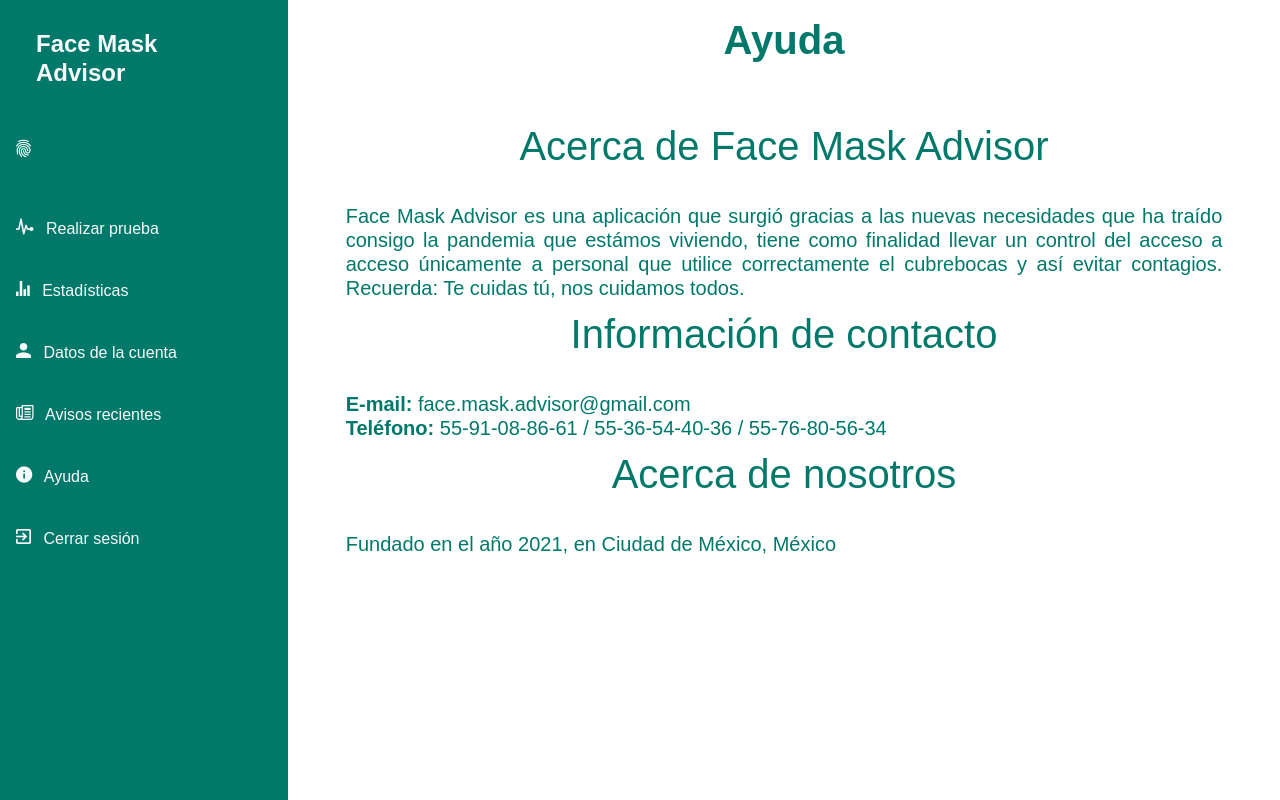
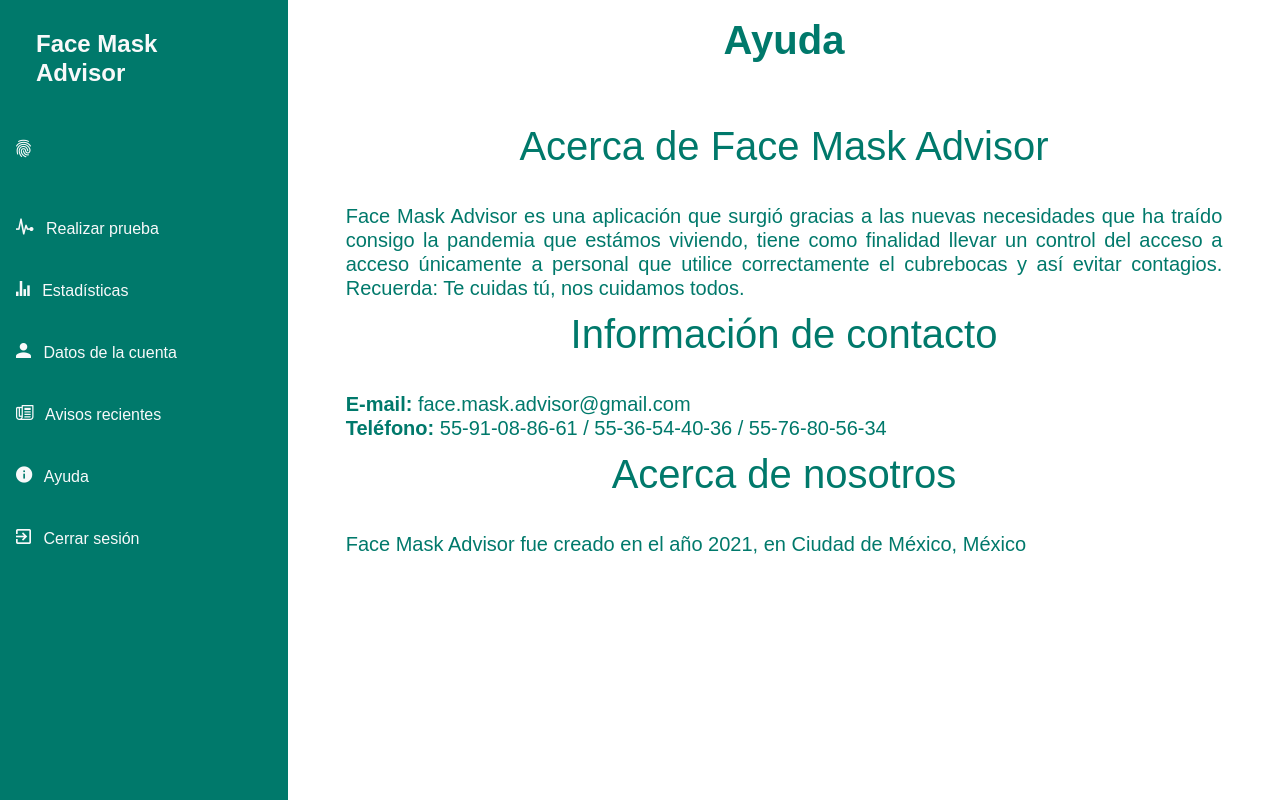
Before and after one commit to david-oaxaca/FaceMaskAdvisor, a Flask app: template templates/MenuAyuda.html in a window 1280 px wide. Run offline with Flask 2, Linux system fonts and the light colour scheme; the template is opened without the code that fills it, so the values that code supplies are empty; some libraries are stand-ins or nearby versions; some web fonts are replaced.

Commit message:
Update MenuAyuda.html

```diff
--- a/templates/MenuAyuda.html
+++ b/templates/MenuAyuda.html
@@ -78,7 +78,7 @@
                         <tr>
                             <td>
                                 <div></br>
-                                    <h5 class="text-justify">Fundado en el año 2021, en Ciudad de México, México</h5>
+                                    <h5 class="text-justify">Face Mask Advisor fue creado en el año 2021, en Ciudad de México, México</h5>
                                 </div>
                         </td>
                         </tr>
```
